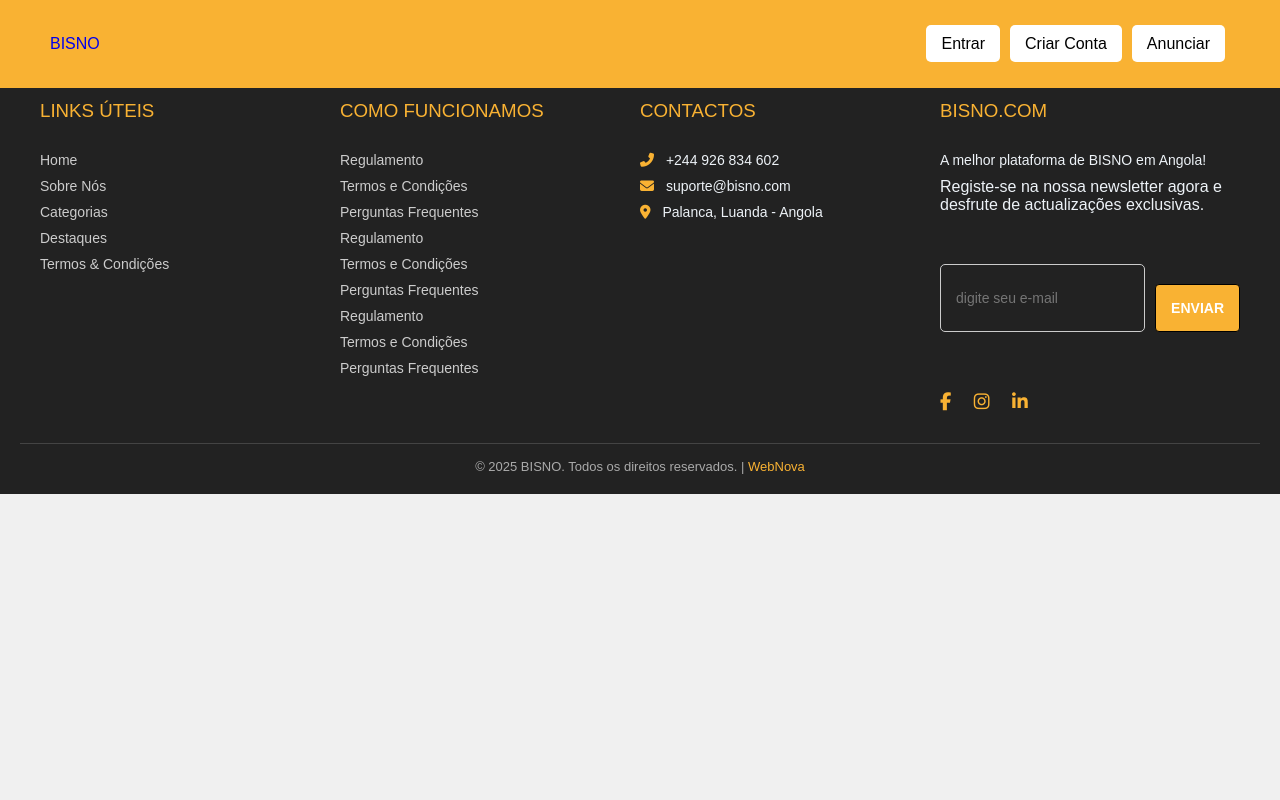
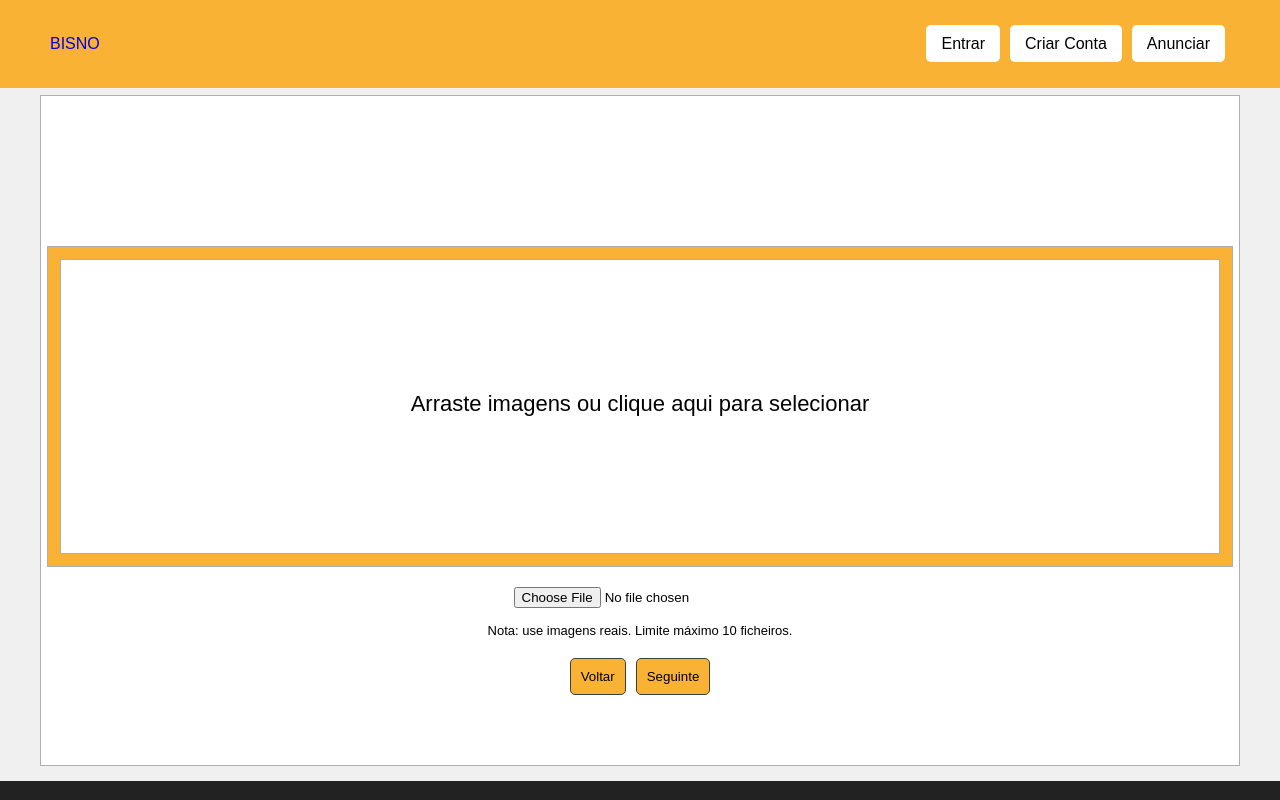
Before and after one commit to Paixao-Antonio/bisno-com, a plain HTML site: page pages/anunciar-2.html in a window 1280 px wide. Shown: the top 800 px of the page. Drawn offline with Linux system fonts and the light colour scheme.

Commit message:
actualizacao dia 21

```diff
--- /dev/null
+++ b/css/anunciar-2.css
@@ -0,0 +1,74 @@
+.sessao-principal {
+    background-color: rgb(255, 255, 255);
+    padding: 0.5%;
+    border: 1px solid rgb(175, 175, 175);
+    max-width: 1200px;
+    margin: 0 auto;
+    padding-top: 150px;
+    padding-bottom: 70px;
+    margin-top: 95px;
+    margin-bottom: 15px;
+}
+
+.sessao-principal .div-imagem {
+    background-color: #f9b233;
+    padding: 1%;
+    border: 1px solid rgb(175, 175, 175);
+}
+
+.sessao-principal .div-imagem .imagem {
+    background-color: #ffffff;
+    padding: 10%;
+    border: 1px solid rgb(175, 175, 175);
+}
+
+
+.sessao-principal .div-imagem .imagem p {
+    color: white;
+    text-align: center;
+    font-size: 22px;
+    color: black;
+}
+
+.sessao-principal input[type="file"] {
+    display: flex;
+    padding-top: 20px;
+    margin: 0 auto;
+    background-color: white;
+}
+
+.sessao-principal p {
+    text-align: center;
+    padding-top: 15px;
+    padding-bottom: 20px;
+    font-size: 13px;
+}
+
+
+.sessao-principal .botao {
+    display: flex;
+    gap: 10px;
+    justify-content: center;
+}
+
+
+.sessao-principal button {
+    background-color: #f9b233;
+    display: inline-block;
+    padding: 10px 10px 10px 10px;
+    border-radius: 5px;
+    border: 1px solid rgb(63, 63, 63);
+
+}
+
+.sessao-principal button:hover {
+    background-color: white;
+    transition: 1.5s;
+    cursor: pointer;
+}
+
+.sessao-principal button a {
+    color: black;
+    text-align: center;
+
+}
--- a/css/criar-conta.css
+++ b/css/criar-conta.css
@@ -120,10 +120,14 @@
 
   .criar-conta{
     background-color: #ffffff;
-    border: 1px solid black;
+    border: 1px solid #f9b233;
     border-radius: 10px;
     margin: 0 auto;
     padding: 50px 50px 50px 50px;
+  }
+
+  .criar-conta input{
+    border: 1px solid rgb(175, 175, 175);
   }
 
   .criar-conta h2{
--- a/css/login.css
+++ b/css/login.css
@@ -120,7 +120,7 @@
 
   .fazer-login{
     background-color: #ffffff;
-    border: 1px solid black;
+    border: 1px solid #f9b233;
     border-radius: 10px;
     margin: 0 auto;
     padding: 50px 50px 50px 50px;
@@ -131,6 +131,10 @@
     margin-top: -20px;
     padding-bottom: 50px;
     text-align: center;
+  }
+
+  .fazer-login input{
+    border: 1px solid rgb(175, 175, 175);
   }
 
   .fazer-login p{
--- a/pages/anunciar-2.html
+++ b/pages/anunciar-2.html
@@ -6,7 +6,7 @@
     <meta name="viewport" content="width=device-width, initial-scale=1.0">
     <link rel="stylesheet" href="../css/estilo-geral.css">
     <link rel="stylesheet" href="../css/footer.css">
-    <link rel="stylesheet" href="../css/anunciar.css">
+    <link rel="stylesheet" href="../css/anunciar-2.css">
 
 
 
@@ -33,7 +33,26 @@
 
 
     <!-- Sessão Anunciar-2-->
+    <section class="sessao-principal">
+        <div class="div-imagem">
+            <div class="imagem">
+                <p>Arraste imagens ou clique aqui para selecionar
+                </p>
+            </div>
 
+        </div>
+
+        <input type="file" name="ficheiro" />
+        <p>Nota: use imagens reais. Limite máximo 10 ficheiros.</p>
+
+        <div class="botao">
+            <button type="button"><a href="anunciar.html">Voltar</a></button>
+
+            <button type="button"><a href="#">Seguinte</a></button>
+        </div>
+
+
+    </section>
 
 
     <!-- Rodapé -->
```
Also changed, not shown: css/editar-perfil.css (+7 -2 lines).
